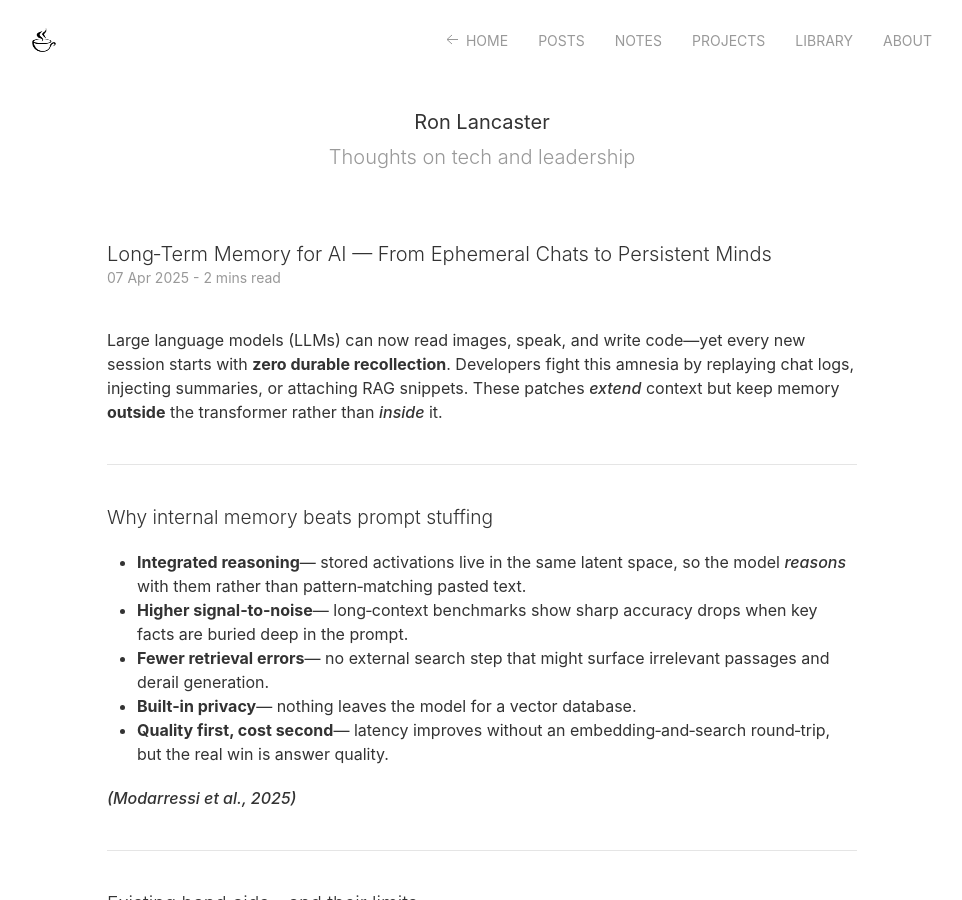
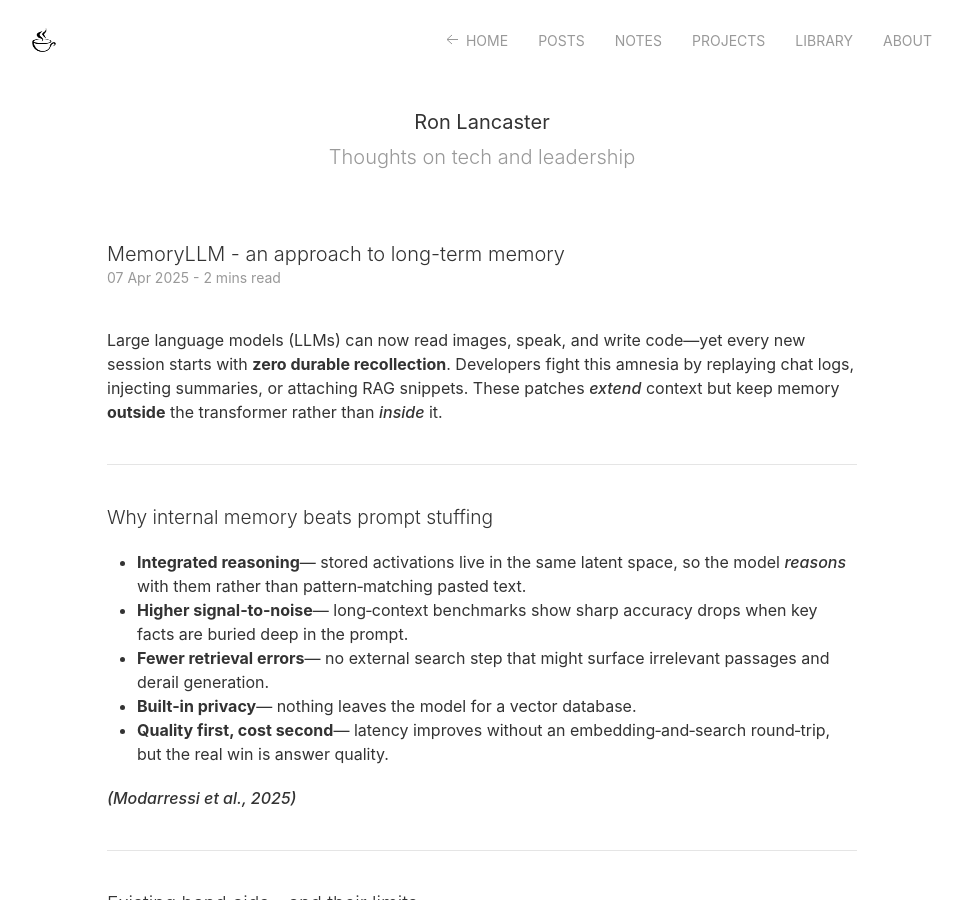
Before and after one commit to nyvyn/nyvyn.github.io, a Jekyll site: the page built from _posts/2025-04-07-memoryllm-an-approach-to-long-term-memory.markdown, in a window 1280 px wide and 900 px high. Shown: the whole window, without its empty margins (158-1120 px from the left). Built offline with Jekyll 4.4.1, drawn with Linux system fonts in a browser that asks for light colours; nearby versions of some CDN libraries.

Commit message:
`fix: update blog title and filename to align with MemoryLLM terminology`

```diff
--- a/_posts/2025-04-07-long-term-memory-for-ai.markdown
+++ b/_posts/2025-04-07-memoryllm-an-approach-to-long-term-memory.markdown
@@ -1,6 +1,6 @@
 ---
 layout: post
-title: Long‑Term Memory for AI — From Ephemeral Chats to Persistent Minds
+title: MemoryLLM - an approach to long-term memory
 tags: [ memory ]
 references:
   - "[Yu Wang et al., *M+: Extending MemoryLLM with Scalable Long‑Term Memory* (2025)](https://arxiv.org/abs/2502.00592)"
```
